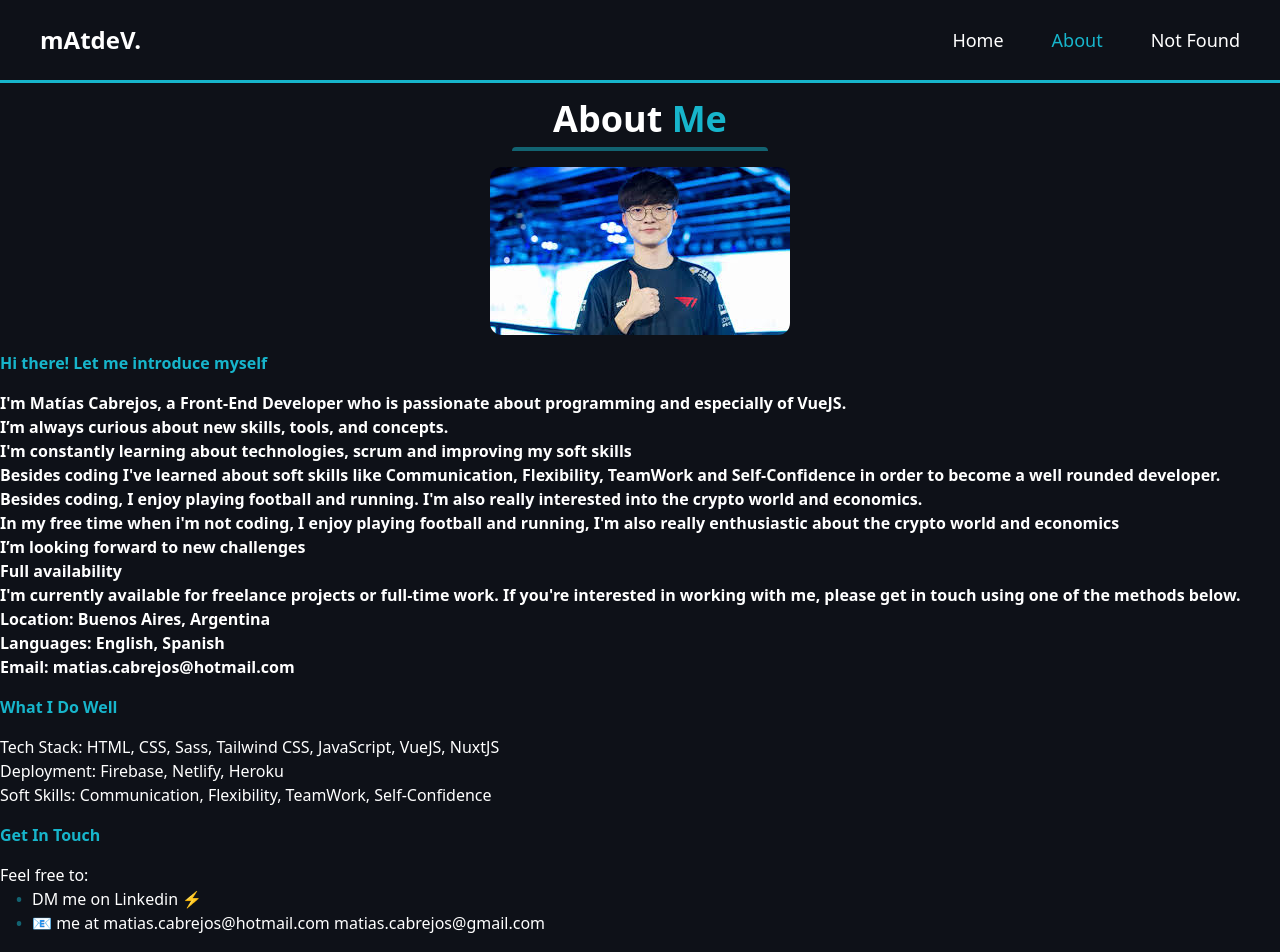
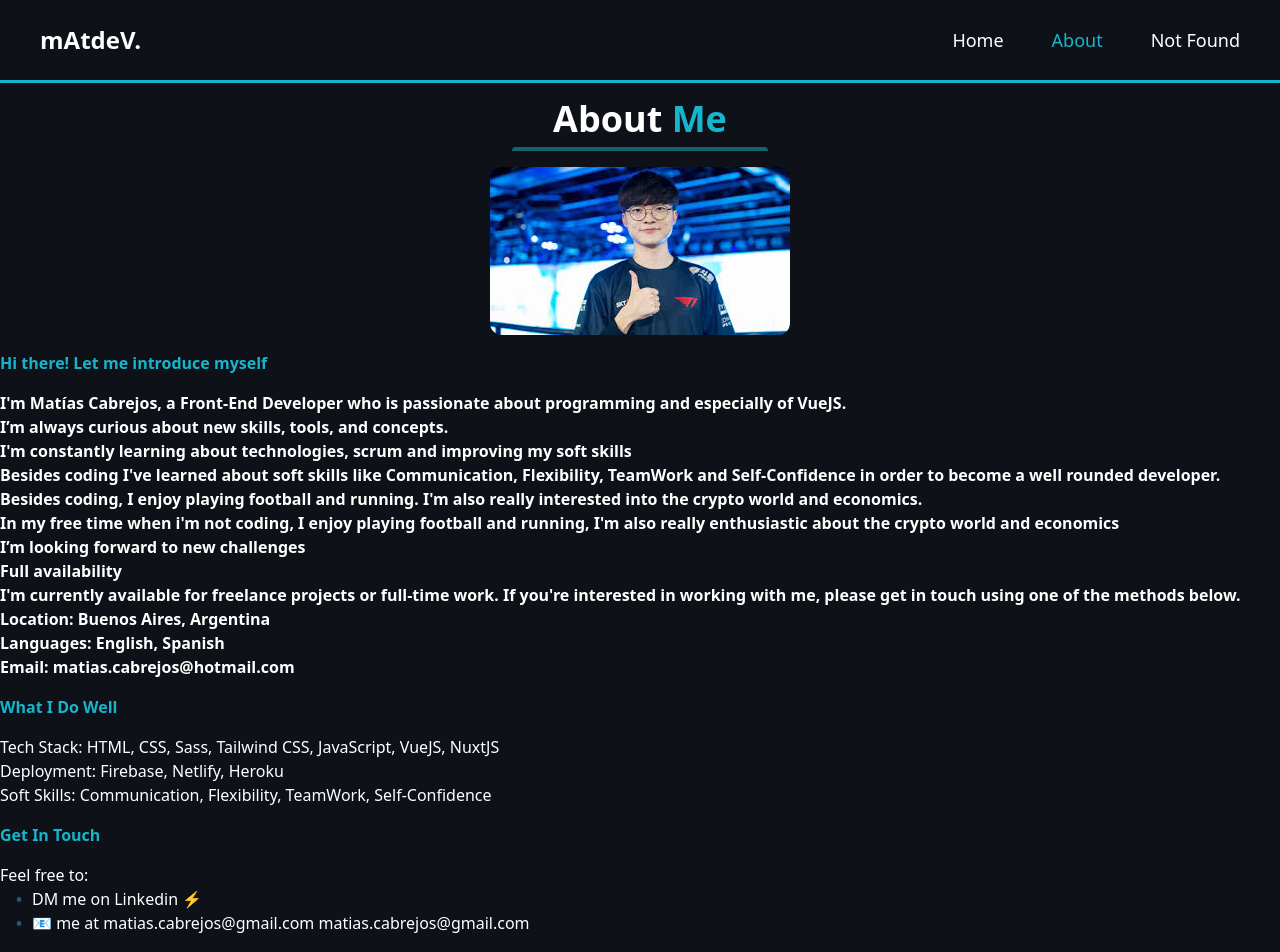
Before and after one commit to matiascabrejos/Portfolio, a Vue app: page /about in a window 1280 px wide. Shown: the top 952 px of the page. Built offline with nearby package versions, Linux system fonts and the light colour scheme.

Commit message:
Working in the about page

```diff
--- a/src/pages/About.vue
+++ b/src/pages/About.vue
@@ -58,7 +58,7 @@
       <p>Feel free to:</p>
       <ul>
         <li>DM me on Linkedin ⚡</li>
-        <li>📧 me at <a href="mailto:matias.cabrejos@hotmail.com">matias.cabrejos@hotmail.com</a> matias.cabrejos@gmail.com</li>
+        <li>📧 me at <a href="mailto:matias.cabrejos@gmail.com">matias.cabrejos@gmail.com</a> matias.cabrejos@gmail.com</li>
       </ul>
     </div>
     <div>
```
